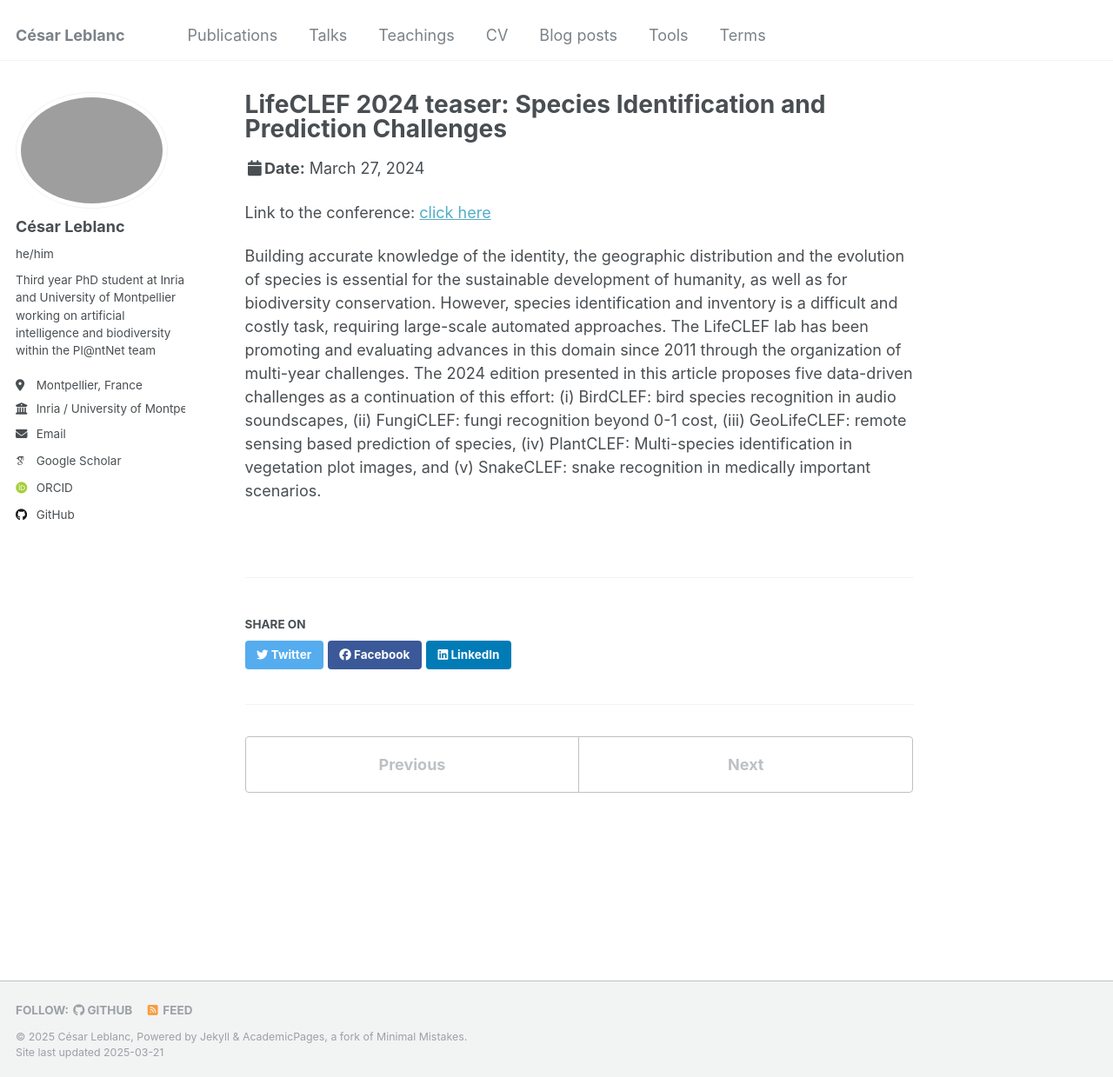
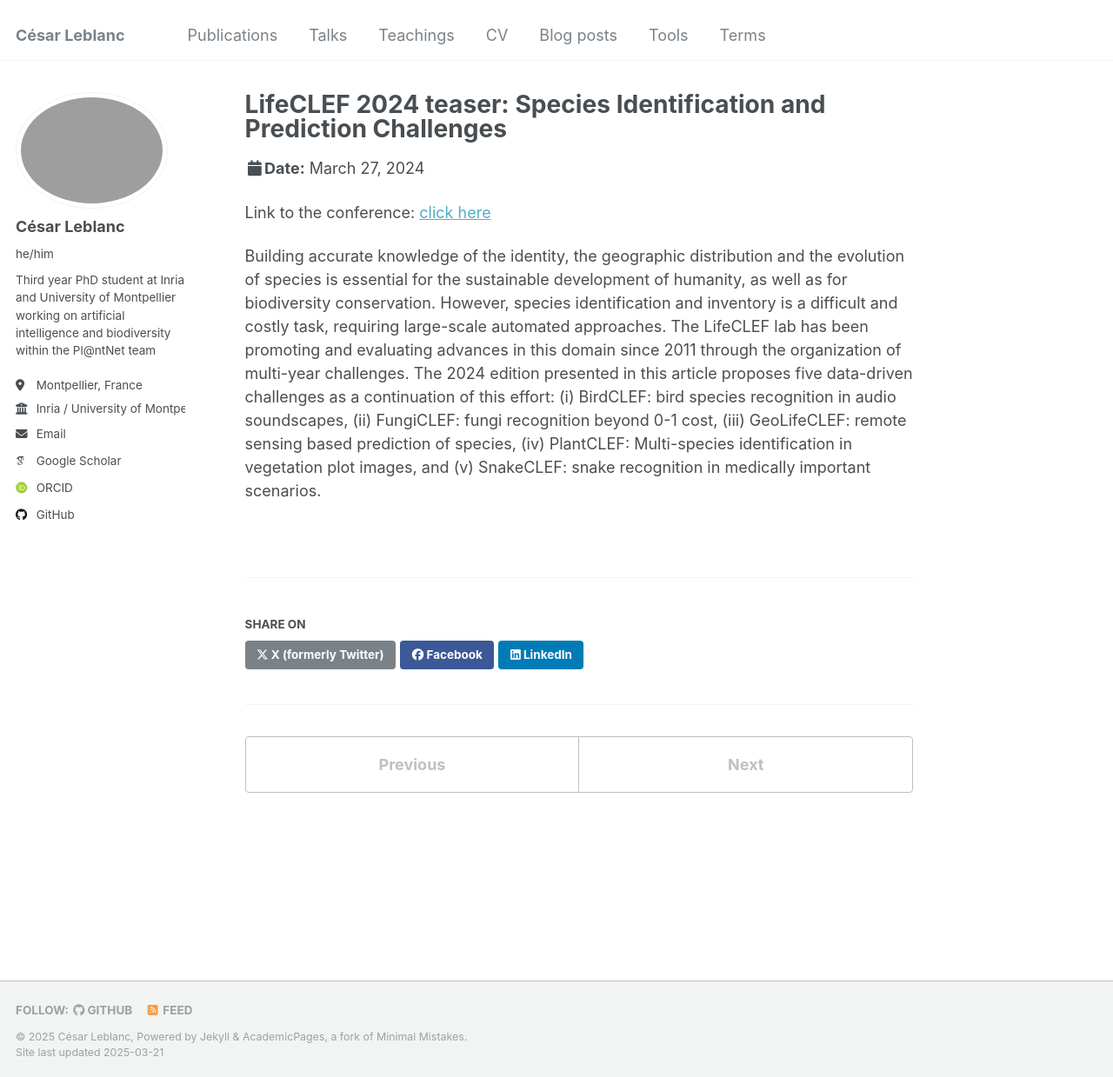
Before and after one commit to cesar-leblanc/cesar-leblanc.github.io, a Jekyll site: the page built from _talks/0001-27-03-2024-talk.md, in a window 1280 px wide and 1239 px high. Shown: the whole window at 87% size. Built offline with Jekyll 4.4.1, drawn with Linux system fonts in a browser that asks for light colours; some web fonts are replaced.

Commit message:
Replace Twitter share button with X share button

```diff
--- a/_includes/social-share.html
+++ b/_includes/social-share.html
@@ -5,7 +5,7 @@
     <h4 class="page__share-title">{{ site.data.ui-text[site.locale].share_on_label | default: "Share on" }}</h4>
   {% endif %}
 
-  <a href="https://twitter.com/intent/tweet?text={{ base_path }}{{ page.url }}" class="btn btn--twitter" title="{{ site.data.ui-text[site.locale].share_on_label | default: 'Share on' }} Twitter"><i class="fab fa-twitter" aria-hidden="true"></i><span> Twitter</span></a>
+  <a href="https://x.com/intent/post?text={{ base_path }}{{ page.url }}" class="btn btn--x" title="{{ site.data.ui-text[site.locale].share_on_label | default: 'Share on' }} X"><i class="fab fa-x-twitter" aria-hidden="true"></i><span> X (formerly Twitter)</span></a>
 
   <a href="https://www.facebook.com/sharer/sharer.php?u={{ base_path }}{{ page.url }}" class="btn btn--facebook" title="{{ site.data.ui-text[site.locale].share_on_label | default: 'Share on' }} Facebook"><i class="fab fa-facebook" aria-hidden="true"></i><span> Facebook</span></a>
 
```
